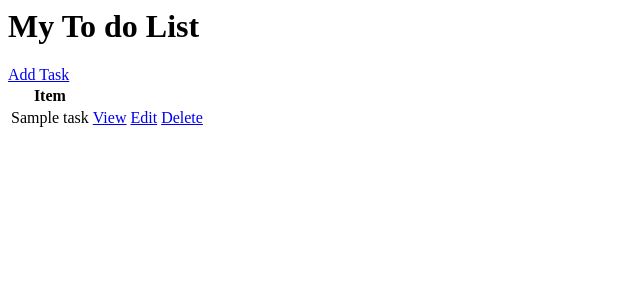
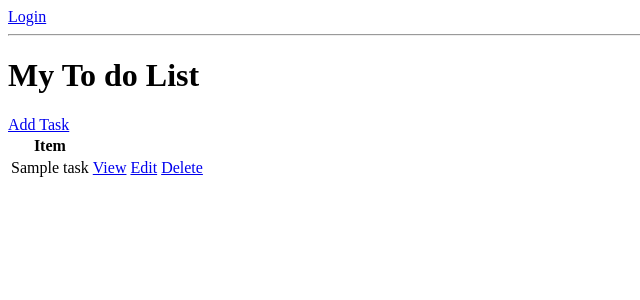
Before and after one commit to FilTatarnik/Django_LeashPals, a Django app: page / in a window 1280 px wide. Shown: the top 300 px of the page, without its empty margins (0-640 px from the left). Run offline with Django 4.2, Linux system fonts and the light colour scheme; tables that the repository leaves empty hold one stand-in row (values such as "Sample post").

Commit message:
added login functionality to admin

```diff
--- a/base/templates/base/task_list.html
+++ b/base/templates/base/task_list.html
@@ -1,5 +1,16 @@
+
+
+{% if request.user.is_authenticated %}
+    <p>{{request.user}}</p>
+    <a href="{% url 'logout' %}">Logout</a>
+{% else %}
+<a href="{% url 'login' %}">Login</a>
+{% endif %}
+
+<hr>
 <h1>My To do List</h1>
-<a href='{% url 'task-create'%}'>Add Task</a>
+
+<a href="{% url 'task-create' %}">Add Task</a>
 
 <table>
     <tr>
--- a/base/urls.py
+++ b/base/urls.py
@@ -4,8 +4,12 @@ from .views import TaskDetail
 from .views import TaskCreate
 from .views import TaskUpdate
 from .views import DeleteView
+from .views import CustomLoginView
+from django.contrib.auth.views import LogoutView
 
 urlpatterns = [
+    path('login/', CustomLoginView.as_view(), name='login'),
+    path('logout/', LogoutView.as_view(next_page='login'), name='logout'),
     path('', TaskList.as_view(), name='tasks'),
     path('task/<int:pk>/', TaskDetail.as_view(), name='task'),
     path('create-task/', TaskCreate.as_view(), name='task-create'),
--- a/base/views.py
+++ b/base/views.py
@@ -4,6 +4,16 @@ from django.views.generic.detail import DetailView
 from django.views.generic.edit import CreateView, UpdateView, DeleteView
 from django.urls import reverse_lazy
 from .models import Task
+
+from django.contrib.auth.views import LoginView
+
+class CustomLoginView(LoginView):
+    template_name = 'base/login.html'
+    fields = '__all__'
+    redirect_authenticated_user = True
+
+    def get_success_url(self):
+        return reverse_lazy('tasks')
 
 # Create your views here.
 class TaskList(ListView):
```
Also changed, not shown: base/templates/base/login.html (added, +7 -0 lines).
